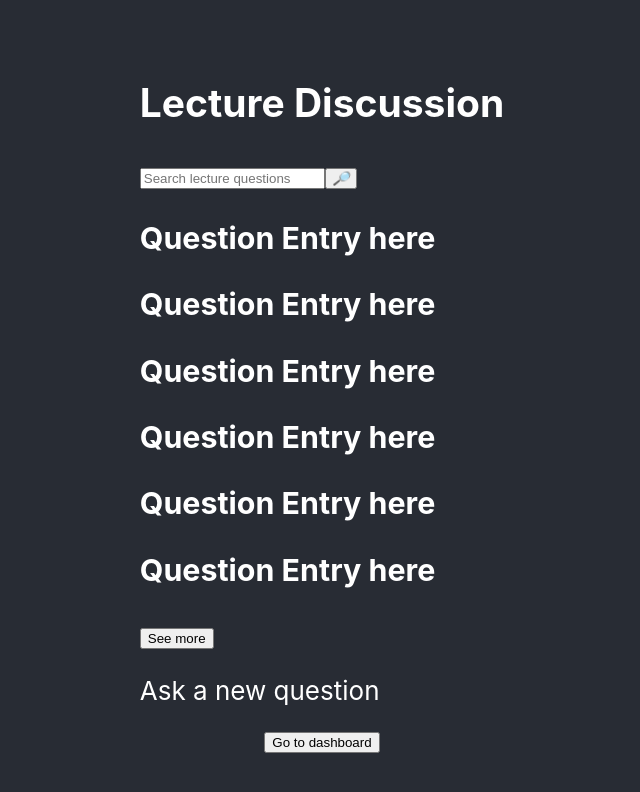
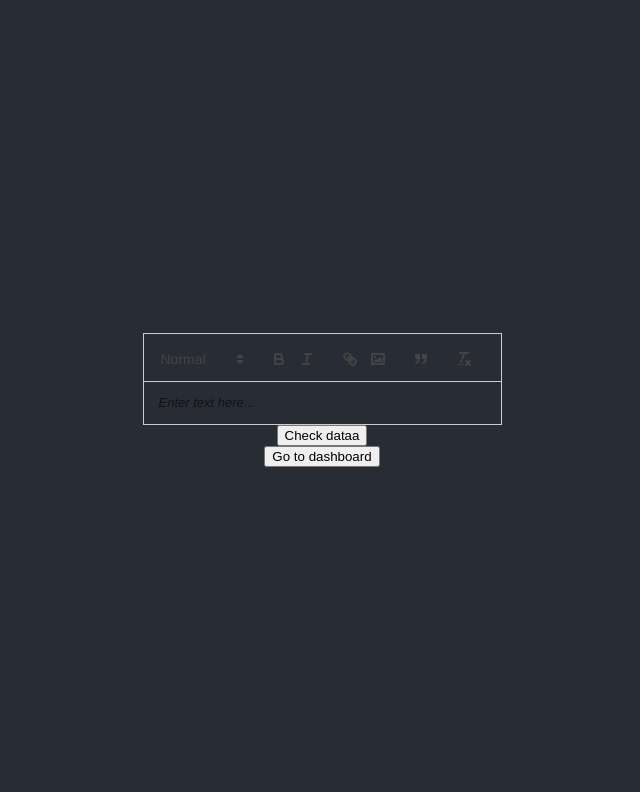
Before and after one commit to loayalsaid1/Testing-ProLearningHub, a React (Create React App) app in the folder front-end/: page / in a window 1280 px wide. Both pictures are taken after a click on the button "Show sections". Shown: the top 792 px of the page, without its empty margins (318-958 px from the left). Built offline with nearby package versions, Linux system fonts and the light colour scheme; what imagekit-javascript would draw is missing.

Commit message:
Add the TextEditor component [[edit the Text component actually]]

```diff
--- a/front-end/src/App.js
+++ b/front-end/src/App.js
@@ -8,7 +8,7 @@ import Spinner from './components/utilityComponents/Spinner';
 import { googleLogout } from '@react-oauth/google';
 import Authintication from './components/Authintication/Authintication';
 // import Lecture from './components/Lecture/Lecture';
-// import Test from './components/Test/Test';
+import Test from './components/TextEditor/TextEditor';
 import LectureDiscussion from './components/Discussion/LectureDiscussion';
 
 function App() {
@@ -23,6 +23,8 @@ function App() {
     googleLogout();
   }
   const [view, setView]  = useState('dashboard');
+  const [value, setValue] = useState('');
+  const [files, setFiles] = useState([]);
 
   /**
    * This is messy nwo because... I'm not making the routing now..
@@ -58,8 +60,9 @@ function App() {
               </>
             ) : (
               <>
-                {/* <Test /> */}
-                <LectureDiscussion lectureId='testId' />
+                <Test value={value} setValue={setValue} files={files} setFiles={setFiles}  />
+                <button type="button" onClick={() => console.log(value, files)}>Check dataa</button>
+                {/* <LectureDiscussion lectureId='testId' /> */}
                 <button type="button" onClick={() => setView('dashboard')}>
                   Go to dashboard
                 </button>
--- /dev/null
+++ b/front-end/src/components/TextEditor/TextEditor.js
@@ -0,0 +1,71 @@
+import React, { useRef, useMemo } from 'react';
+import ReactQuill from 'react-quill';
+import 'react-quill/dist/quill.snow.css';
+
+const toolbarOptions = [
+  [{ header: [] }],
+  ['bold', 'italic'], // Basic text styles
+  ['link', 'image'], // Links and images
+  ['blockquote'],
+  ['clean'], // Remove formatting
+];
+
+export default function TextEditor({
+  placeholder = 'Enter text here...',
+  value,
+  setValue,
+  files,
+  setFiles,
+}) {
+  const quillRef = useRef(null);
+
+  // Define the image handler function
+  const handleImage = () => {
+    const input = document.createElement('input');
+    const quill = quillRef.current.getEditor();
+
+    input.setAttribute('type', 'file');
+    input.setAttribute('accept', 'image/*');
+    input.click();
+
+    input.onchange = () => {
+      const file = input.files?.[0];
+      if (file) {
+        const fileUrl = URL.createObjectURL(file);
+        setFiles((prevFiles) => [...prevFiles, { file, fileUrl }]);
+        const range = quill.getSelection();
+        const Image = ReactQuill.Quill.import('formats/image');
+        Image.sanitize = (url) => url;
+        if (range) {
+          quill.insertEmbed(range.index, 'image', fileUrl);
+        }
+      }
+    };
+  };
+
+  // Memoize the modules configuration
+  const modules = useMemo(
+    () => ({
+      toolbar: {
+        container: toolbarOptions,
+        handlers: {
+          image: handleImage,
+        },
+      },
+    }),
+    []
+  );
+
+  return (
+    <div>
+      <ReactQuill
+        placeholder={placeholder}
+        ref={quillRef}
+        modules={modules}
+        theme="snow"
+        value={value}
+        onChange={setValue}
+      />
+    </div>
+  );
+}
```
Also changed, not shown: front-end/src/components/Test/Test.js (deleted, +0 -101 lines), front-end/src/components/Discussion/DiscussionEntry.jsx (line endings or trailing spaces).
